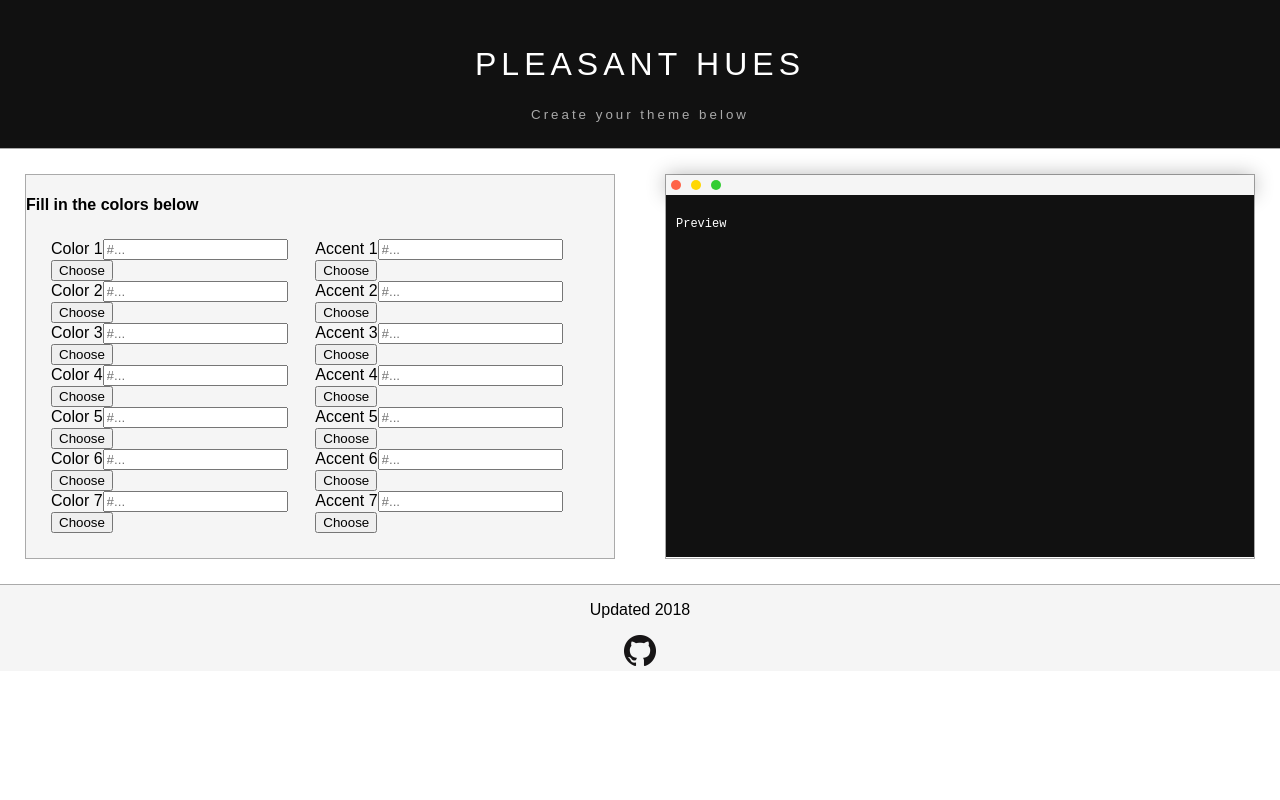
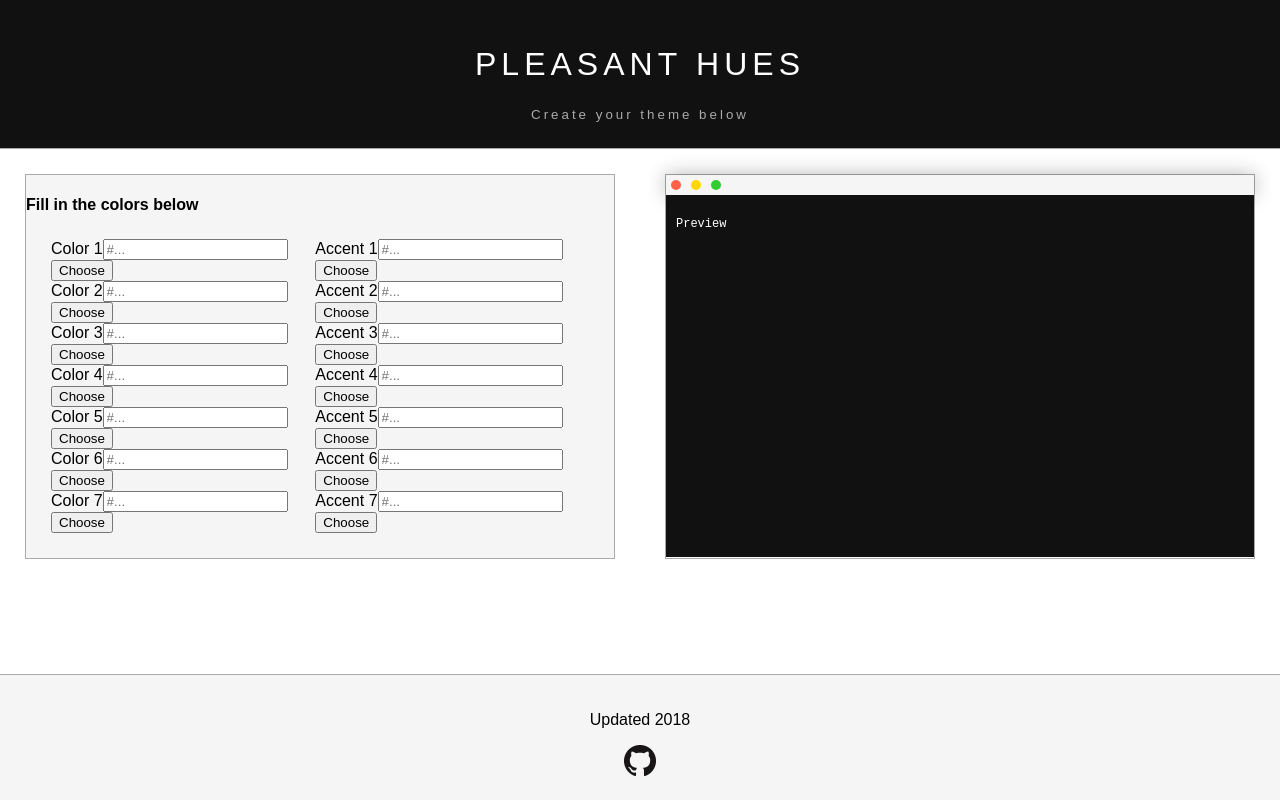
Before and after one commit to tylernhoward/pleasant-hues, a React (Create React App) app: page / in a window 1280 px wide. Built offline with nearby package versions, Linux system fonts and the light colour scheme.

Commit message:
Add ability to toggle color picker

```diff
--- a/src/App.css
+++ b/src/App.css
@@ -2,6 +2,8 @@ html{
   font-family: sans-serif;
   margin: 0px;
   padding: 0px;
+  position: relative;
+  min-height: 100%
 }
 .App-header{
   height:100%;
@@ -20,8 +22,13 @@ html{
   flex-direction: row;
   width: 100%;
   justify-content: space-between;
+  margin-bottom: 125px;
 }
 .footer{
+  position: absolute;
+  bottom: 0;
+  width: 100%;
+  height: 125px;
   display: flex;
   flex-direction: column;
   justify-content: center;
--- a/src/themingPanel/color-pane.js
+++ b/src/themingPanel/color-pane.js
@@ -1,6 +1,5 @@
 import React, { Component } from 'react';
 import './color-pane.css'
-import ColorPicker from './color-picker';
 import ColorPrompt from './color-prompt';
 
 class ColorPane extends Component {
--- a/src/themingPanel/color-prompt.js
+++ b/src/themingPanel/color-prompt.js
@@ -1,17 +1,24 @@
 import React, { Component } from 'react';
+import ColorPicker from './color-picker';
 
 class ColorPrompt extends Component {
     state = {
         type: this.props.type,
-        index: this.props.index
+        index: this.props.index,
+        showPicker: false
     };
+    renderPicker(){
+        if (!this.state.showPicker) return '';
+        else return (<ColorPicker/>);
+    }
 
     render() {
         return (
             <div className="colorPrompt">
                 <span>{this.state.type} {this.state.index}</span>
                 <input type="text" placeholder="#..." />
-                <button>Choose</button>
+                <button onClick={() => this.setState({ showPicker: !this.state.showPicker })}>Choose</button>
+                {this.state.showPicker ? <ColorPicker/> : null}
             </div>
         );
     }
```
